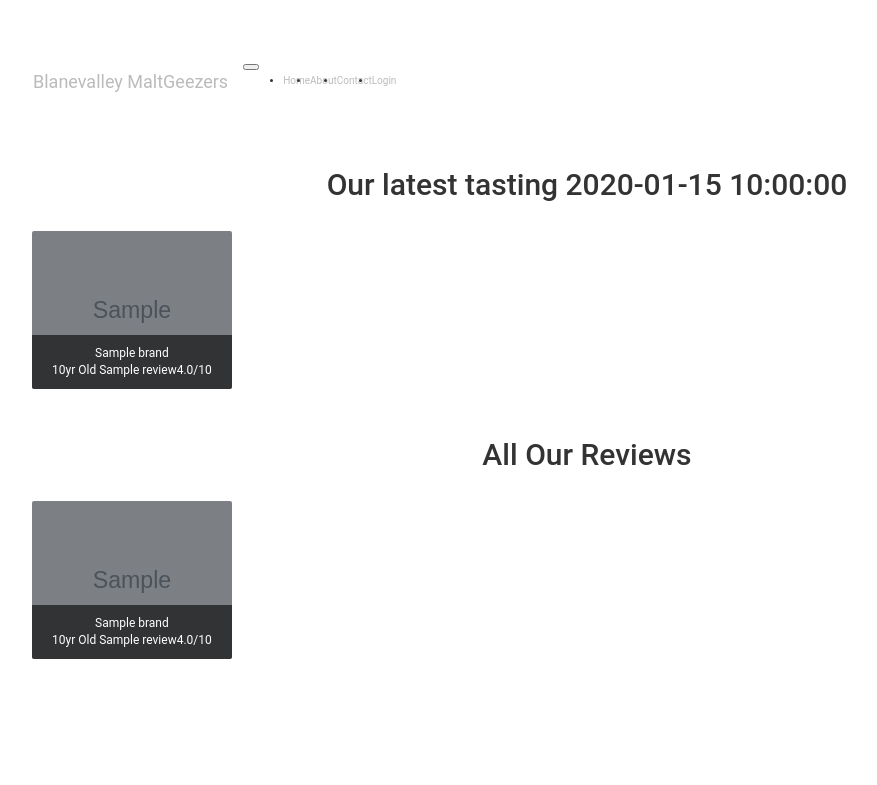
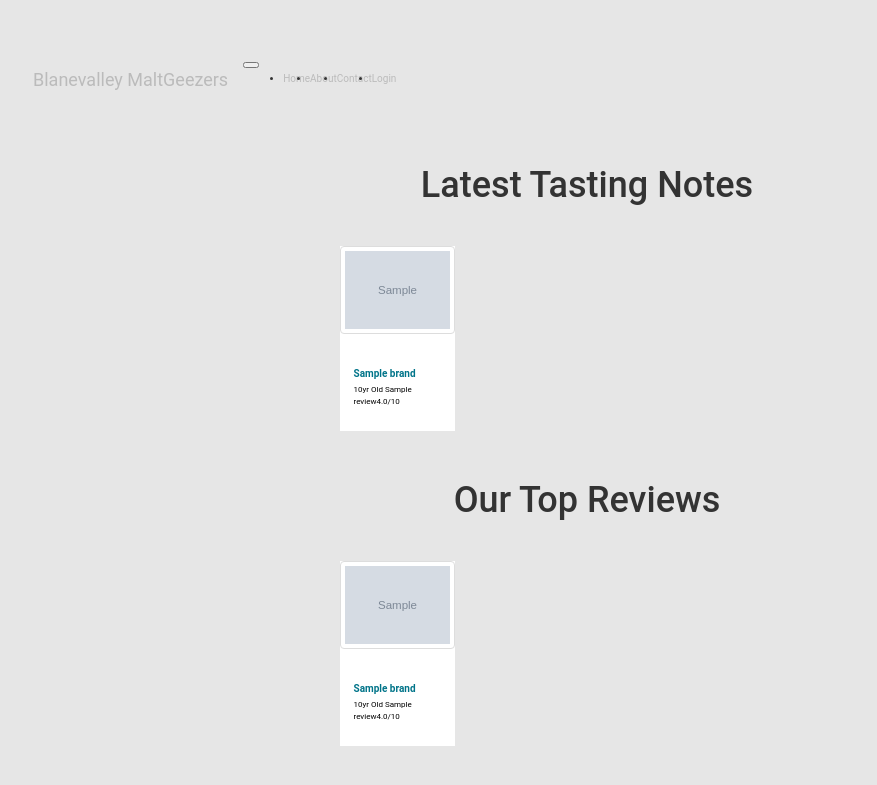
Before and after one commit to JohnCatn/maltgeezers, a Flask app: template app/templates/index.html in a window 1280 px wide. Shown: the top 785 px of the page, without its empty margins (53-930 px from the left). Run offline with Flask 2, Linux system fonts and the light colour scheme; tables that the repository leaves empty hold one stand-in row (values such as "Sample post"); the template is opened without the code that fills it: values that come from a table or form of the project are taken from there, most other values are stand-ins (such as "Sample title", 1, 10 or a date in 2020); grey boxes marked "Sample" are stand-in pictures; some libraries are stand-ins or nearby versions.

Commit message:
restyle site

```diff
--- a/app/assets/scss/app.scss
+++ b/app/assets/scss/app.scss
@@ -1,5 +1,11 @@
 body {
   padding-top: 54px;
+  background: hsl(0, 0%, 90%);
+}
+
+h2 {
+  font-size: 1rem;
+  color: #007489;
 }
 
 .ui-menu-item{
@@ -35,12 +41,6 @@ header {
   padding-bottom: 2rem;
 }
 
-img {
-  width: 100%;
-  max-width: 100%;
-  height: auto;
-}
-
 /**
  * Button component
  */
@@ -62,53 +62,6 @@ img {
     border-color: #fff;
   }
 }
-/**
- * Grid styles
- */
-.item__overlay {
-  position: absolute;
-  top: 0;
-  left: 0;
-  width: 100%;
-  height: 100%;
-  background-color: rgba(#111, .45);
-  transition: background-color .55s ease-in-out;
-  &:focus,
-  &:hover .img{opacity: 0.7;}
-  &:focus > button,
-  &:hover > button {opacity: 1;}
-}
-.item__overlay__desc{
-  background-color: rgba(0, 0, 0, 0.6);
-  bottom: 0px;
-  color: white;
-  font-size: 1.2em;
-  left: 0px;
-  padding: 10px 15px;
-  position: absolute;
-  transition: 0.5s padding;
-  text-align: center;
-  width: 100%;
-}
-.item__overlay:hover .item__overlay__desc {
-  padding-bottom: 10%;
-}
-.grid__sizer,
-.grid__item {
-  position: relative;
-  width: 100%;
-  height: auto;
-}
-
-.grid__item img {height: remy(300px);}
-
-.grid__item {
-  margin-bottom: .9375rem;
-  border-radius: remy(4px);
-  overflow: hidden;
-}
-
-
 
 
 /**
@@ -126,42 +79,79 @@ a,
 }
 .active .fa {color: #f62459;}
 
-
-/* Small devices (landscape phones, 544px and up) */
-@media (min-width: 544px) {
-  .grid__sizer,
-  .grid__item {
-    position: relative;
+img {
+	display: block;
+	border: 0;
 	width: 100%;
 	height: auto;
 }
 
 
+.card {
+	background: white;
+	margin-bottom: 2em;
 }
 
-/* Medium devices (tablets, 768px and up) The navbar toggle appears at this breakpoint */
-@media (min-width: 768px) {
-  .grid__sizer,
-  .grid__item {
-    position: relative;
-    width: 30%;
-    height: auto;
+.card:hover img {
+  opacity: 0.3;
 }
 
-  .grid__item--high,
-  .grid__item--high img {height: remy(300px);}
+.card a {
+	color: black;
+	text-decoration: none;
 }
 
-/* Large devices (desktops, 992px and up) */
-@media (min-width: 992px) {
-  body {
-    padding-top: 56px;
+
+.card-content {
+	padding: 1.4em;
 }
 
-  .grid__sizer,
-  .grid__item {
-    position: relative;
-    width: 18%;
+.card-content h2 {
+	margin-top: 0;
+	margin-bottom: .5em;
+	font-weight: bold;
 }
 
+.card-content p {
+	font-size: 80%;
 }
+
+/* Flexbox stuff */
+
+.cards {
+    display: flex;
+    flex-wrap: wrap;
+ }
+
+.cards_align{
+  justify-content: space-between;
+}
+
+.card {
+    flex: 1 0 500px;
+    box-sizing: border-box;
+    margin: 1rem .25em;
+}
+
+@media screen and (min-width: 40em) {
+    .card {
+       max-width: calc(50% -  1em);
+    }
+}
+
+@media screen and (min-width: 60em) {
+    .card {
+        max-width: calc(25% - 1em);
+    }
+}
+
+.centered {
+    margin: 0 auto;
+    padding: 0 1em;
+}
+
+@media screen and (min-width: 52em) {
+    .centered {
+        max-width: 52em;
+    }
+}
--- a/app/static/app.css
+++ b/app/static/app.css
@@ -1,5 +1,10 @@
 body {
-  padding-top: 54px; }
+  padding-top: 54px;
+  background: #e6e6e6; }
+
+  h2 {
+    font-size: 1rem;
+    color: #007489; }
 
     .ui-menu-item {
       list-style-type: none; }
@@ -21,11 +26,6 @@ body {
             padding-top: 2rem;
             padding-bottom: 2rem; }
 
-          img {
-            width: 100%;
-            max-width: 100%;
-            height: auto; }
-
             .btn-review {
               position: relative;
               top: 0;
@@ -42,47 +42,6 @@ body {
                 background-color: #fff;
                 border-color: #fff; }
 
-.item__overlay {
-  position: absolute;
-  top: 0;
-  left: 0;
-  width: 100%;
-  height: 100%;
-  background-color: rgba(17, 17, 17, 0.45);
-  transition: background-color 0.55s ease-in-out; }
-  .item__overlay:focus, .item__overlay:hover .img {
-    opacity: 0.7; }
-    .item__overlay:focus > button, .item__overlay:hover > button {
-      opacity: 1; }
-
-.item__overlay__desc {
-  background-color: rgba(0, 0, 0, 0.6);
-  bottom: 0px;
-  color: white;
-  font-size: 1.2em;
-  left: 0px;
-  padding: 10px 15px;
-  position: absolute;
-  transition: 0.5s padding;
-  text-align: center;
-  width: 100%; }
-
-  .item__overlay:hover .item__overlay__desc {
-    padding-bottom: 10%; }
-
-    .grid__sizer, .grid__item {
-      position: relative;
-      width: 100%;
-      height: auto; }
-
-      .grid__item img {
-        height: 15.78947rem; }
-
-        .grid__item {
-          margin-bottom: 0.9375rem;
-          border-radius: 0.21053rem;
-          overflow: hidden; }
-
 a, .fa {
   color: #bbb;
   transition: color 0.25s ease-in-out; }
@@ -93,26 +52,61 @@ body {
 .active .fa {
   color: #f62459; }
 
-  @media (min-width: 544px) {
-    .grid__sizer, .grid__item {
-      position: relative;
+  img {
+    display: block;
+    border: 0;
     width: 100%;
-      height: auto;   }
+    height: auto; }
+
+    .card {
+      background: white;
+      margin-bottom: 2em; }
+
+      .card:hover img {
+        opacity: 0.3; }
+
+        .card a {
+          color: black;
+          text-decoration: none; }
+
+          .card-content {
+            padding: 1.4em; }
+
+            .card-content h2 {
+              margin-top: 0;
+              margin-bottom: 0.5em;
+              font-weight: bold; }
+
+              .card-content p {
+                font-size: 80%; }
+
+                .cards {
+                  display: flex;
+                  flex-wrap: wrap; }
+
+                  .cards_align {
+                    justify-content: space-between; }
+
+                    .card {
+                      flex: 1 0 500px;
+                      box-sizing: border-box;
+                      margin: 1rem 0.25em; }
+
+                      @media screen and (min-width: 40em) {
+                        .card {
+                          max-width: calc(50% -  1em);   }
 }
 
-@media (min-width: 768px) {
-  .grid__sizer, .grid__item {
-    position: relative;
-    width: 30%;
-    height: auto;   }
-    .grid__item--high, .grid__item--high img {
-      height: 15.78947rem;   }
+@media screen and (min-width: 60em) {
+  .card {
+    max-width: calc(25% - 1em);   }
 }
 
-@media (min-width: 992px) {
-  body {
-    padding-top: 56px;   }
-    .grid__sizer, .grid__item {
-      position: relative;
-      width: 18%;   }
+.centered {
+  margin: 0 auto;
+  padding: 0 1em; }
+
+  @media screen and (min-width: 52em) {
+    .centered {
+      max-width: 52em;   }
 }
--- a/app/templates/_review.html
+++ b/app/templates/_review.html
@@ -1,9 +1,11 @@
-
-
-  <a href="#" class="grid__item {% if loop_first %}grid__sizer {% else %}{{ loop_cycle }}{% endif %}" data-toggle="modal" data-target="#modalPicture" type="button" data-id="{{review.id}}" value="Expand review" role="button" >
-    <div class="item__overlay">
-      <div class="item__overlay__desc">{{ review.brand.name }}<br>{% if review.age != 0 %}{{ review.age }}yr Old {% endif %}{{ review.name }}<span class="float-right">{{ review.avg_rating }}/10</span></div>
-
-    </div>
-    <img src="{{'/static/uploads/' + review.id|string + '/' + review.img_name if review.img_name != None else '/static/img/empty_bottle_thumb.png' }}" alt="{{ review.name }}" />
-  </a>
+  <article class="card">
+      <a href="#" data-toggle="modal" data-target="#modalReview"  data-id="{{review.id}}" value="Expand review" >
+          <picture class="thumbnail">
+              <img src="{{'/static/uploads/' + review.id|string + '/' + review.img_name if review.img_name != None else '/static/img/empty_bottle_thumb.png' }}" alt="{{ review.name }}" />
+          </picture>
+          <div class="card-content">
+            <h2>{{ review.brand.name }}</h2>
+            <p>{% if review.age != 0 %}{{ review.age }}yr Old {% endif %}{{ review.name }}<span class="float-right">{{ review.avg_rating }}/10</span></p>
+          </div><!-- .card-content -->
+      </a>
+  </article><!-- .card -->
--- a/app/templates/add_tasting.html
+++ b/app/templates/add_tasting.html
@@ -3,7 +3,7 @@
 
 {% block content %}
 <header>
-  <h1 class="text-center"Add a Tasting Session</h1>
+  <h1 class="text-center">Add a Tasting Session</h1>
 </header>
 <h1>Add a tasting note</h1>
 <div class="row">
--- a/app/templates/base.html
+++ b/app/templates/base.html
@@ -87,10 +87,10 @@
               {% endif %}
             {% endif %}
             <li class="nav-item">
-              <a class="nav-link" href="#">About</a>
+              <a class="nav-link" href="/about">About</a>
             </li>
             <li class="nav-item">
-              <a class="nav-link" href="#">Contact</a>
+              <a class="nav-link" href="/contact">Contact</a>
             </li>
             {% if call_or_get(current_user.is_authenticated) %}
             <li class="nav-item">
--- a/app/templates/index.html
+++ b/app/templates/index.html
@@ -3,36 +3,32 @@
 
 {% block content %}
   <header>
-    <h2 class="text-center">Our latest tasting {{tasting.date}}</h2>
+    <h1 class="text-center">Latest Tasting Notes</h2>
   </header>
-  <section class="container-fluid gallery bg-faded justify-content-md-center">
-  <div class="grid justify-content-md-center">
+  <div class="centered">
+  <section class="cards cards_align">
       {% for review in tasting.reviews %}
         {% with%}
-          {% set loop_first = loop.first %}
-          {% set loop_cycle = '' %}
           {% include '_review.html'  %}
         {% endwith %}
       {% endfor %}
   </div>
-</section>
+</div>
   <header>
-    <h2 class="text-center">All Our Reviews</h2>
+    <h1 class="text-center">Our Top Reviews</h1>
   </header>
-  <section class="container-fluid gallery bg-faded justify-content-md-center">
-  <div class="grid justify-content-md-center">
+  <div class="centered">
+  <section class="cards">
       {% for review in reviews %}
         {% with%}
-          {% set loop_first = loop.first %}
-          {% set loop_cycle = loop.cycle('', 'grid__item--high') %}
           {% include '_review.html'  %}
         {% endwith %}
       {% endfor %}
   </div>
-</section>
+</div>
 
 <!-- Modal -->
-<div id="modalPicture" class="modal fade" tabindex="-1" role="dialog" aria-labelledby="modalPictureLabel" aria-hidden="true">
+<div id="modalReview" class="modal fade" tabindex="-1" role="dialog" aria-labelledby="modalPictureLabel" aria-hidden="true">
   <div class="modal-dialog modal-lg" role="document">
     <div class="modal-content">
       <!-- Modal - header -->
@@ -154,7 +150,7 @@
 {{ super() }}
 
 <script>
-    $('#modalPicture').on('show.bs.modal', function (event) {
+    $('#modalReview').on('show.bs.modal', function (event) {
           var button = $(event.relatedTarget) // Button that triggered the modal
           var review_id = button.data('id') // Extract info from data-* attributes
           var modal = $(this);
```
Also changed, not shown: app/main/routes.py (+9 -1 lines), app/templates/about.html (added, +8 -0 lines), app/templates/contact.html (added, +8 -0 lines). Lines whose indentation alone changed are shown as unchanged.
